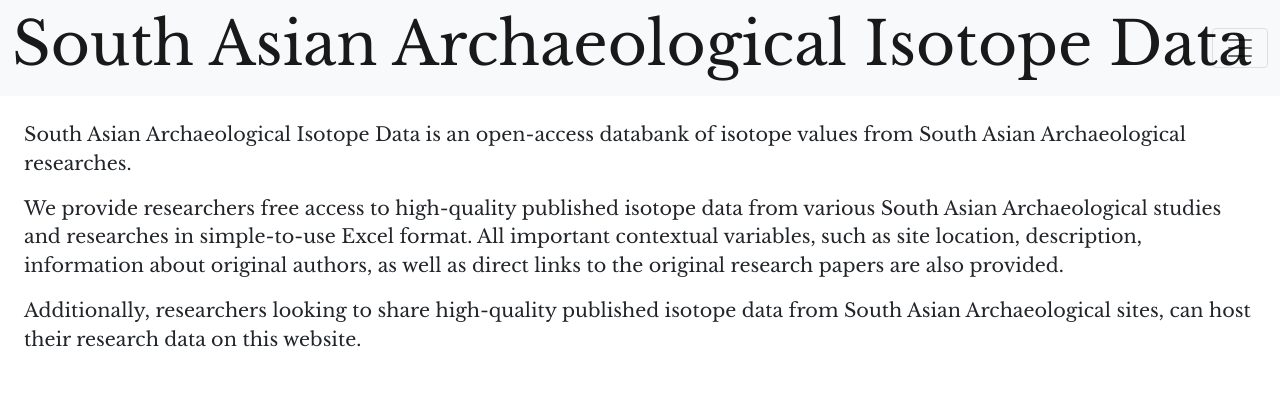
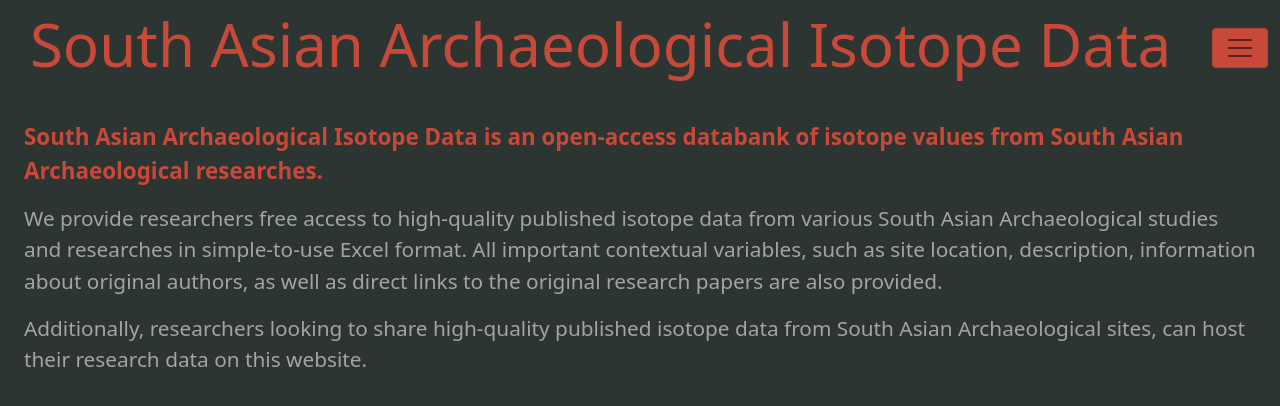
Before and after one commit to abhi-kr-2100/arch-sa-data, a Django app: page / in a window 1280 px wide. Shown: the top 406 px of the page. Run offline with Django 3.2, Linux system fonts and the light colour scheme.

Commit message:
Change color scheme of the website

```diff
--- a/isodatabank/templates/isodatabank/base.html
+++ b/isodatabank/templates/isodatabank/base.html
@@ -15,15 +15,36 @@
 
     <style>
       p {
-        font-size: 1.2em !important;
+        font-size: 1.3em !important;
+        color: #a5a3a4;
+      }
+
+      p.lead {
+        font-size: 1.4em !important;
+        font-weight: bold;
+        color: #c7493a;
+      }
+
+      a.btn-primary, a.btn-primary:hover, input.btn-primary {
+        color: #0d0d0d !important;
+        background-color: #c7493a;
+        border-color: #c7493a;
+      }
+
+      button.navbar-toggler {
+        background-color: #c7493a !important;
+      }
+
+      a {
+        color: #689775 !important;
       }
     </style>
 </head>
 
-<body style="font-family: 'Libre Baskerville', serif !important;">
-    <header class="navbar navbar-light bg-light">
+<body style="background-color: #2c3532;">
+    <header style="background-color: #2c3532 !important;" class="navbar navbar-light bg-light">
         <div class="container-fluid">
-          <h1 class="w-75 text-center"><a class="navbar-brand" href="{% url 'home' %}" style="font-size: 1.5em;">South Asian Archaeological Isotope Data</a></h1>
+          <h1 style="width: 95%;" class="text-center"><a class="navbar-brand" href="{% url 'home' %}" style="font-size: 1.5em; color: #c7493a !important;">South Asian Archaeological Isotope Data</a></h1>
           <button class="navbar-toggler" type="button" data-bs-toggle="collapse" data-bs-target="#navbarSupportedContent" aria-controls="navbarSupportedContent" aria-expanded="false" aria-label="Toggle navigation">
             <span class="navbar-toggler-icon"></span>
           </button>
```
